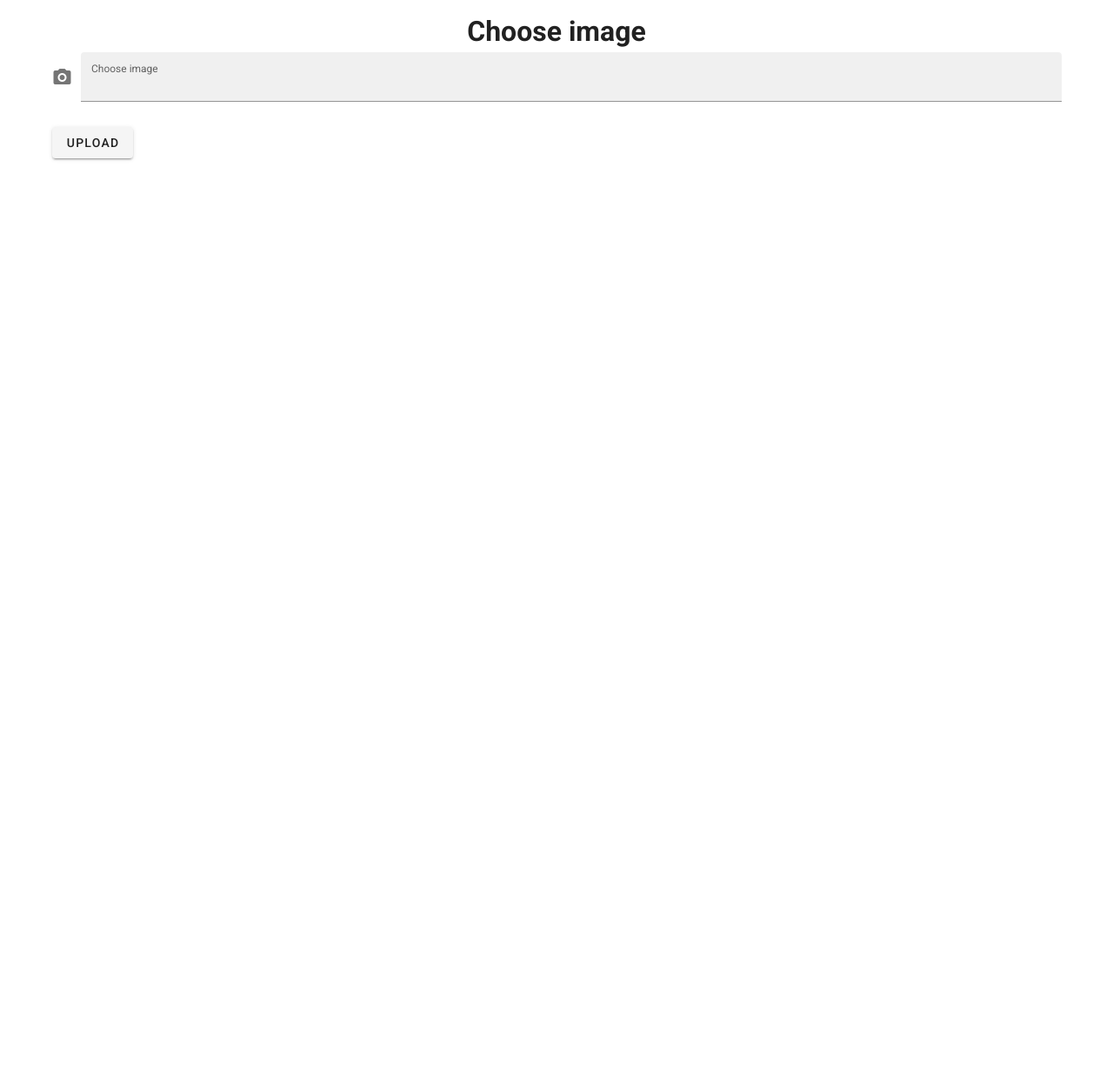
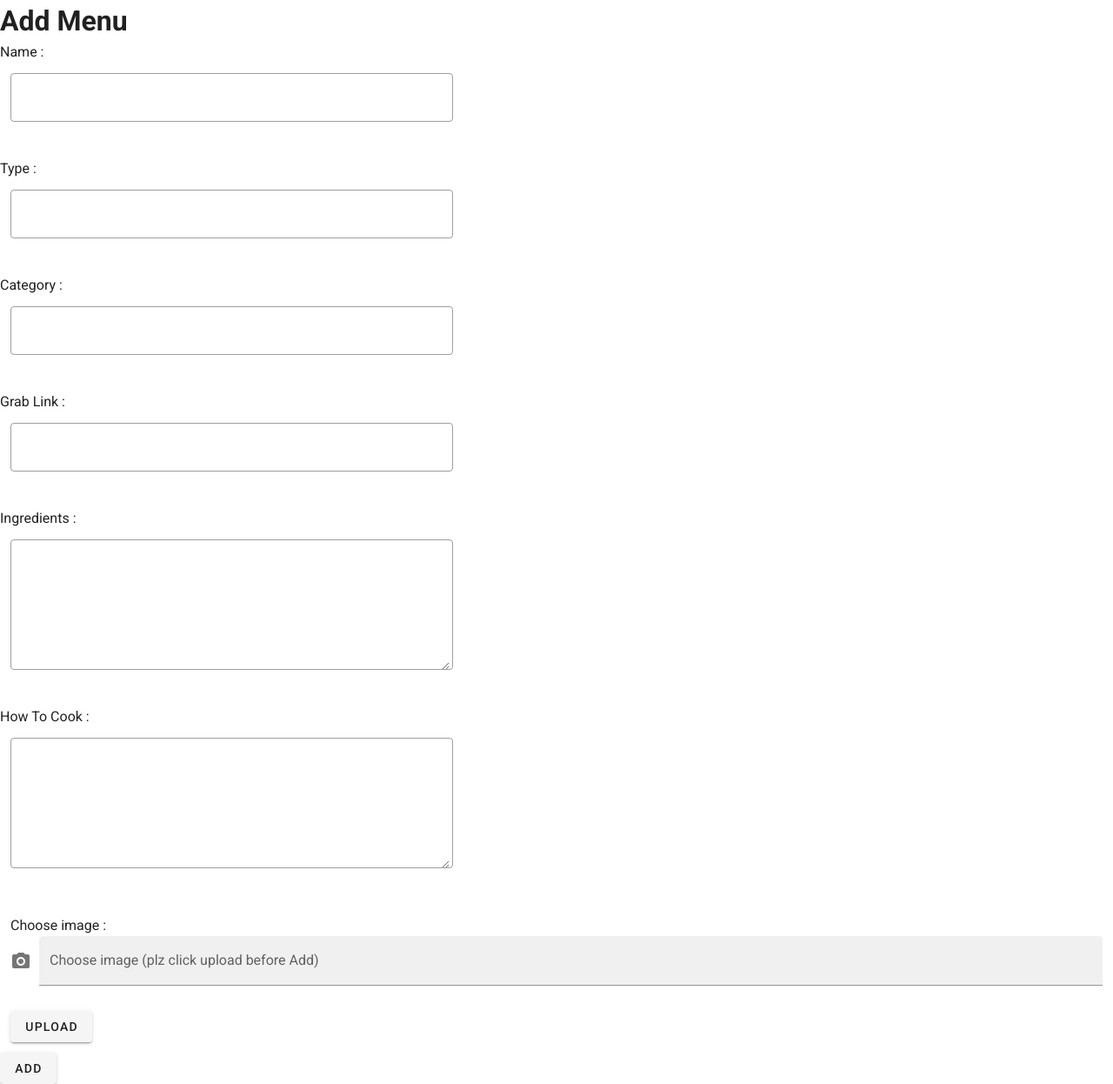
Before and after one commit to zxTle/Kin-Rai-Dee-front, a Vue app: page /admin in a window 1280 px wide. Shown: the whole page at 87% size. Before the commit the page ends 800 px from the top, so only its background shows below. Built offline with nearby package versions, Linux system fonts and the light colour scheme; no server answers.

Commit message:
Can AddMenu to DB(have button upload, didn't check name)

```diff
--- /dev/null
+++ b/src/components/AddMenuForm.vue
@@ -0,0 +1,142 @@
+<template>
+   <v-form class="filform">
+         <h1>Add Menu</h1>
+
+         <label>Name : </label>
+         <v-col class="filname" md="5">
+             <v-text-field  v-model = "add_form.name" outlined clearable></v-text-field>
+         </v-col>
+         <label>Type : </label>
+         <v-col class="filtype" md="5">
+             <v-text-field  v-model = "add_form.type" outlined clearable></v-text-field>
+         </v-col>
+         <label>Category : </label>
+         <v-col class="filcategory" md="5">
+             <v-text-field  v-model = "add_form.category" outlined clearable></v-text-field>
+         </v-col>
+         <label>Grab Link : </label>
+         <v-col class="filgrablink" md="5">
+             <v-text-field  v-model = "add_form.grabLink" outlined clearable></v-text-field>
+         </v-col>
+         <label>Ingredients : </label>
+         <v-col class="filingredients" md="5">
+             <v-textarea  v-model = "add_form.ingredients" outlined clearable></v-textarea>
+         </v-col>
+         <label>How To Cook : </label>
+         <v-col class="filhowto" md="5">
+             <v-textarea  v-model = "add_form.how_to" outlined clearable></v-textarea>
+         </v-col>
+
+         <v-container fluid>
+             <label align= "left">Choose image : </label>
+             <v-file-input v-model="image" accept="image/png, image/jpeg ,image/jpg"
+             label="Choose image (plz click upload before Add)" filled prepend-icon="mdi-camera" @change="onFileChange"></v-file-input>
+             <img :src ="img"/>
+             <v-btn @click="onUpload">Upload</v-btn>
+         </v-container>
+
+          <v-btn class= "btnAdd" @click="addMenu" elevation="2">Add</v-btn>
+   </v-form>
+</template>
+
+<script>
+//postข้อมูลที่Vuex ในstore แยกออกเป็นของอาหาร
+import Food from '../store/Foods'
+import { getStorage, ref ,uploadBytes ,getDownloadURL } from "firebase/storage";
+import {initializeApp} from 'firebase/app'
+const firebaseConfig = {
+  apiKey: "AIzaSyCqS1mhcPEIkF4Ng_Igq5OygqIve9yXdj0",
+  authDomain: "kin-rai-dee-f9ff9.firebaseapp.com",
+  storageBucket: "kin-rai-dee-f9ff9.appspot.com"
+};
+const firebaseApp = initializeApp(firebaseConfig);
+
+const storage = getStorage(firebaseApp);
+
+
+export default {
+    data(){
+        return {
+            add_form : {
+                name : '',
+                type : '',
+                category : '',
+                grabLink : '',
+                ingredients : '',
+                how_to : '',
+                img_path: '',
+            },
+            food : [],
+            image : [], //เปลี่ยนจาก image:'' เพื่อแก้ error ตรง v-file-input
+            img : ''
+        }
+    },
+    created () {
+        this.fetchFoods()
+    },
+    methods : {
+        onFileChange(){
+          this.createImage(this.image)
+          console.log()
+        },
+        createImage(file){
+            var reader = new FileReader();
+            reader.onload=(e)=>{
+                this.img = e.target.result
+            }
+            reader.readAsDataURL(file)
+            console.log(file)
+        },
+        onUpload(){
+            const storageRef = ref(storage,this.image.name)
+            uploadBytes(storageRef, this.image).then((snapshot) => {
+                getDownloadURL(snapshot.ref).then((url) =>{
+                    console.log(url)
+                    //url คือ ลิ้งรูปภาพที่จะเก็บใส่img_path
+                    this.add_form.img_path = url
+                })
+            });
+        },
+        async fetchFoods(){
+            await Food.dispatch('fetchFoods')
+            this.food = Food.getters.foods
+        },
+        clearForm(){
+            this.add_form = {
+                name : '',
+                type : '',
+                category : '',
+                grabLink : '',
+                ingredients : '',
+                how_to : '',
+                img_path: ''
+            }
+            this.image = [],
+            this.img = ''
+        },
+        addMenu(){
+
+            let payload = {
+                name : this.add_form.name,
+                type : this.add_form.type,
+                category : this.add_form.category,
+                grabLink : this.add_form.grabLink,
+                ingredients : this.add_form.ingredients,
+                how_to : this.add_form.how_to,
+                img_path : this.add_form.img_path
+            }
+
+            Food.dispatch('AddMenu',payload)
+            console.log(payload.img_path)
+            this.clearForm()
+        }
+
+
+    }
+
+}
+</script>
+
+<style>
+
+</style>
--- a/src/router/index.js
+++ b/src/router/index.js
@@ -3,8 +3,8 @@ import VueRouter from 'vue-router'
 import Home from '../views/Home.vue'
 import Signup from "../views/Signup.vue"
 import Test from "@/views/Test.vue"
-import Login from "@/views/auth/Login.vue"
-import Logout from '@/views/auth/Logout.vue'
+//import Login from "@/views/auth/Login.vue"
+//import Logout from '@/views/auth/Logout.vue'
 import Admin from '@/views/Admin.vue'
 
 Vue.use(VueRouter)
--- /dev/null
+++ b/src/store/Foods.js
@@ -0,0 +1,46 @@
+import Vue from 'vue'
+import Vuex from 'vuex'
+import axios from 'axios'
+
+
+Vue.use(Vuex)
+
+let api = 'http://localhost:8090/foods'
+export default new Vuex.Store({
+  state: {
+      data :[
+          {
+            name : '',
+            type : '',
+            category : '',
+            grabLink : '',
+            ingredients : '',
+            how_to : '',
+            img_path : ''
+          }
+      ]
+  },
+  getters:{
+      foods : (state) => state.data
+  },
+  mutations: {
+      fetch(state, {foods}){
+          state.data = foods.data
+      },
+      addMenu(state,addMenu){
+          state.data.push(addMenu)
+      }
+  },
+  actions: {
+      async fetchFoods({commit}){
+          let foods = await axios.get(api)
+          commit('fetch',{foods})
+      },
+      async AddMenu({commit},food){
+          let foods = await axios.post(api,food)
+          commit('addMenu',foods)
+      }
+  },
+  modules: {
+  }
+})
--- a/src/views/Admin.vue
+++ b/src/views/Admin.vue
@@ -1,57 +1,13 @@
 <template>
-    <v-container>
-        <h1 align= "center">Choose image</h1>
-        <v-file-input v-model="image" accept="image/png, image/jpeg ,image/jpg"
-        label="Choose image" filled prepend-icon="mdi-camera" @change="onFileChange"></v-file-input>
-        <v-btn @click="onUpload">Upload</v-btn>
-        <img :src ="img"/>
-    </v-container>
+  <add-menu-form></add-menu-form>
 </template>
 
 <script>
-//postข้อมูลที่Vuex ในstore แยกออกเป็นของอาหาร
-import { getStorage, ref ,uploadBytes ,getDownloadURL } from "firebase/storage";
-import {initializeApp} from 'firebase/app'
-const firebaseConfig = {
-  apiKey: "AIzaSyCqS1mhcPEIkF4Ng_Igq5OygqIve9yXdj0",
-  authDomain: "kin-rai-dee-f9ff9.firebaseapp.com",
-  storageBucket: "kin-rai-dee-f9ff9.appspot.com"
-};
-const firebaseApp = initializeApp(firebaseConfig);
-
-const storage = getStorage(firebaseApp);
-
+import AddMenuForm from '@/components/AddMenuForm'
 export default {
-    data(){
-        return {
-            image : '',
-            img:''
-        }
-    },
-    methods : {
-        onFileChange(){
-          this.createImage(this.image)
-          console.log()
-        },
-        createImage(file){
-            var reader = new FileReader();
-            reader.onload=(e)=>{
-                this.img = e.target.result
-            }
-            reader.readAsDataURL(file)
-            console.log(file)
-        },
-        onUpload(){
-            const storageRef = ref(storage,this.image.name)
-            uploadBytes(storageRef, this.image).then((snapshot) => {
-                getDownloadURL(snapshot.ref).then((url) =>{
-                    console.log(url)
-                    //url คือ ลิ้งรูปภาพที่จะเก็บใส่img_path
-                })
-            });
-        }
-    }
-
+    components:{
+        AddMenuForm
+  }
 }
 </script>
 
```
Also changed, not shown: 1 other file (tests, documents, lock files or other folders).
